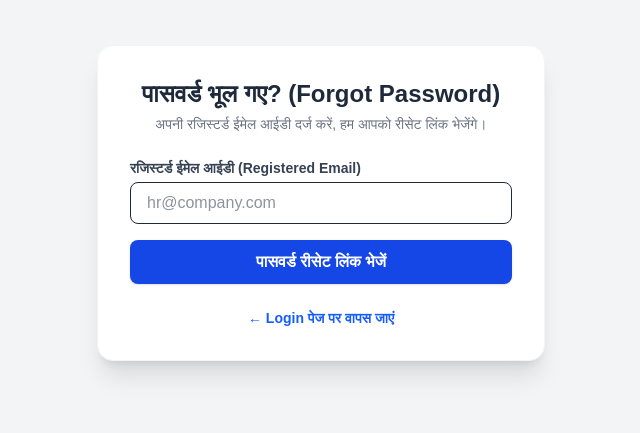
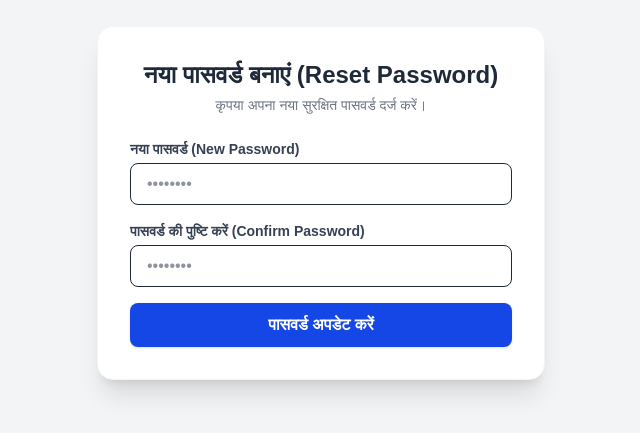
Before and after one commit to Hirehere/HireHere, a Next.js app: page /employer/forgot-password in a window 1280 px wide. Shown: the part 197-630 px from the top of the page, without its empty margins (319-959 px from the left). Built offline with nearby package versions, Linux system fonts and the light colour scheme; no server answers.

Commit message:
Added reset password page and updated redirect link

```diff
--- a/app/employer/forgot-password/page.tsx
+++ b/app/employer/forgot-password/page.tsx
@@ -1,29 +1,45 @@
 'use client';
 
 import React, { useState } from 'react';
-import { supabase } from '../../lib/supabase';
-import Link from 'next/link';
+import { supabase } from '../../../lib/supabase';
+import { useRouter } from 'next/navigation';
 
-export default function ForgotPassword() {
-  const [email, setEmail] = useState('');
+export default function ResetPasswordPage() {
+  const [newPassword, setNewPassword] = useState('');
+  const [confirmPassword, setConfirmPassword] = useState('');
+  const [loading, setLoading] = useState(false);
   const [message, setMessage] = useState('');
   const [errorMsg, setErrorMsg] = useState('');
-  const [loading, setLoading] = useState(false);
+  const router = useRouter();
 
-  const handleResetPassword = async (e: React.FormEvent) => {
+  const handleUpdatePassword = async (e: React.FormEvent) => {
     e.preventDefault();
     setErrorMsg('');
     setMessage('');
+
+    if (newPassword.length < 6) {
+      setErrorMsg('पासवर्ड कम से कम 6 अक्षरों का होना चाहिए।');
+      return;
+    }
+
+    if (newPassword !== confirmPassword) {
+      setErrorMsg('दोनों पासवर्ड मैच नहीं कर रहे हैं।');
+      return;
+    }
+
     setLoading(true);
 
-    const { error } = await supabase.auth.resetPasswordForEmail(email.trim(), {
-      redirectTo: `${window.location.origin}/employer/login`,
+    const { error } = await supabase.auth.updateUser({
+      password: newPassword,
     });
 
     if (error) {
-      setErrorMsg(error.message || 'पासवर्ड रीसेट ईमेल भेजने में समस्या आई।');
+      setErrorMsg(error.message || 'पासवर्ड अपडेट करने में समस्या आई।');
     } else {
-      setMessage('आपकी ईमेल आईडी पर पासवर्ड रीसेट लिंक भेज दिया गया है। अपना इनबॉक्स / स्पैम फोल्डर चेक करें।');
+      setMessage('🎉 पासवर्ड सफलतापूर्वक बदल दिया गया है! आपको लॉगिन पेज पर भेजा जा रहा है...');
+      setTimeout(() => {
+        router.push('/employer/login');
+      }, 2000);
     }
 
     setLoading(false);
@@ -32,61 +48,64 @@ export default function ForgotPassword() {
   return (
     <div className="min-h-screen bg-gray-100 flex items-center justify-center p-4">
       <div className="max-w-md w-full bg-white rounded-2xl shadow-xl p-8 border border-gray-100">
-
-        {/* Header */}
         <div className="text-center mb-6">
           <h1 className="text-2xl font-bold text-gray-800">
-            पासवर्ड भूल गए? (Forgot Password)
+            नया पासवर्ड बनाएं (Reset Password)
           </h1>
           <p className="text-gray-500 text-sm mt-1">
-            अपनी रजिस्टर्ड ईमेल आईडी दर्ज करें, हम आपको रीसेट लिंक भेजेंगे।
+            कृपया अपना नया सुरक्षित पासवर्ड दर्ज करें।
           </p>
         </div>
 
-        {/* Success Alert */}
         {message && (
           <div className="mb-4 p-3 bg-green-50 border border-green-200 text-green-700 rounded-lg text-sm">
             {message}
           </div>
         )}
 
-        {/* Error Alert */}
         {errorMsg && (
           <div className="mb-4 p-3 bg-red-50 border border-red-200 text-red-600 rounded-lg text-sm">
             {errorMsg}
           </div>
         )}
 
-        <form onSubmit={handleResetPassword} className="space-y-4">
+        <form onSubmit={handleUpdatePassword} className="space-y-4">
           <div>
             <label className="block text-sm font-semibold text-gray-700 mb-1">
-              रजिस्टर्ड ईमेल आईडी (Registered Email)
+              नया पासवर्ड (New Password)
             </label>
             <input
-              type="email"
+              type="password"
               required
-              value={email}
-              onChange={(e) => setEmail(e.target.value)}
-              placeholder="hr@company.com"
-              className="w-full px-4 py-2 border rounded-lg focus:ring-2 focus:ring-blue-500 outline-none text-gray-800 font-medium"
+              value={newPassword}
+              onChange={(e) => setNewPassword(e.target.value)}
+              placeholder="••••••••"
+              className="w-full px-4 py-2 border rounded-lg focus:ring-2 focus:ring-blue-500 outline-none text-gray-800"
+            />
+          </div>
+
+          <div>
+            <label className="block text-sm font-semibold text-gray-700 mb-1">
+              पासवर्ड की पुष्टि करें (Confirm Password)
+            </label>
+            <input
+              type="password"
+              required
+              value={confirmPassword}
+              onChange={(e) => setConfirmPassword(e.target.value)}
+              placeholder="••••••••"
+              className="w-full px-4 py-2 border rounded-lg focus:ring-2 focus:ring-blue-500 outline-none text-gray-800"
             />
           </div>
 
           <button
             type="submit"
             disabled={loading}
-            className="w-full bg-blue-700 hover:bg-blue-800 text-white font-bold py-2.5 rounded-lg shadow transition disabled:opacity-50"
+            className="w-full bg-blue-700 hover:bg-blue-800 text-white font-bold py-2.5 rounded-lg shadow transition disabled:opacity-50 cursor-pointer"
           >
-            {loading ? 'भेजा जा रहा है...' : 'पासवर्ड रीसेट लिंक भेजें'}
+            {loading ? 'पासवर्ड सेव हो रहा है...' : 'पासवर्ड अपडेट करें'}
           </button>
         </form>
-
-        <div className="mt-6 text-center text-sm">
-          <Link href="/employer/login" className="text-blue-600 font-bold hover:underline">
-            ← Login पेज पर वापस जाएं
-          </Link>
-        </div>
-
       </div>
     </div>
   );
```
